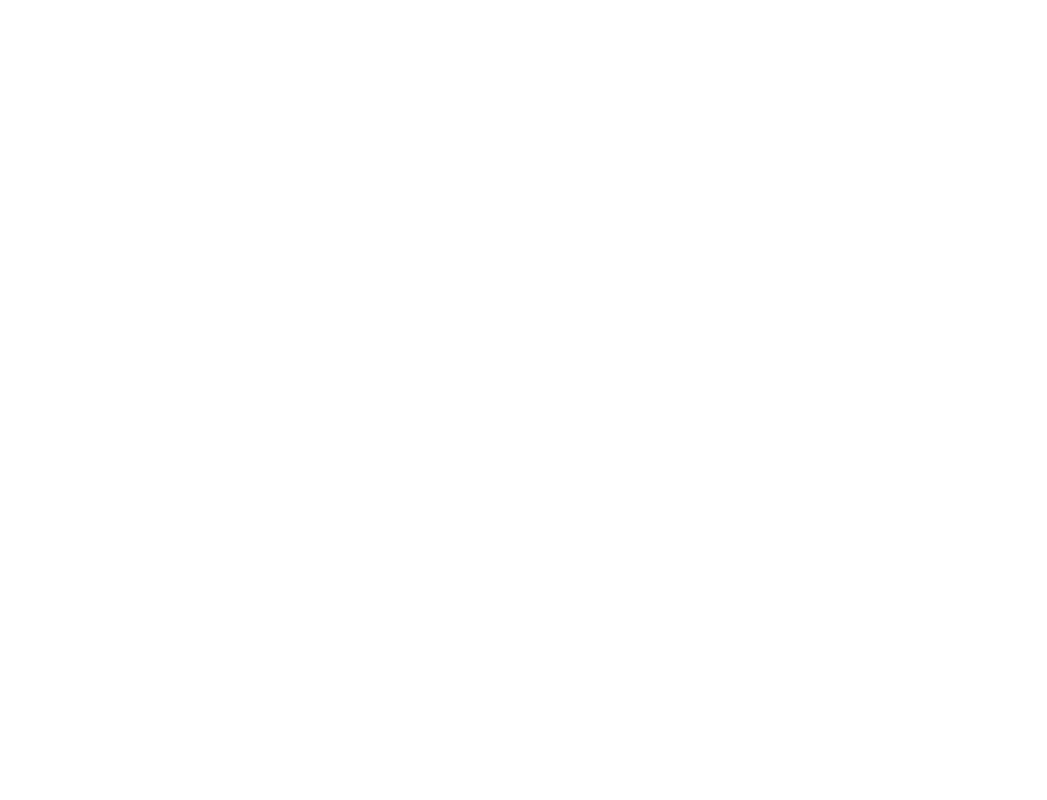
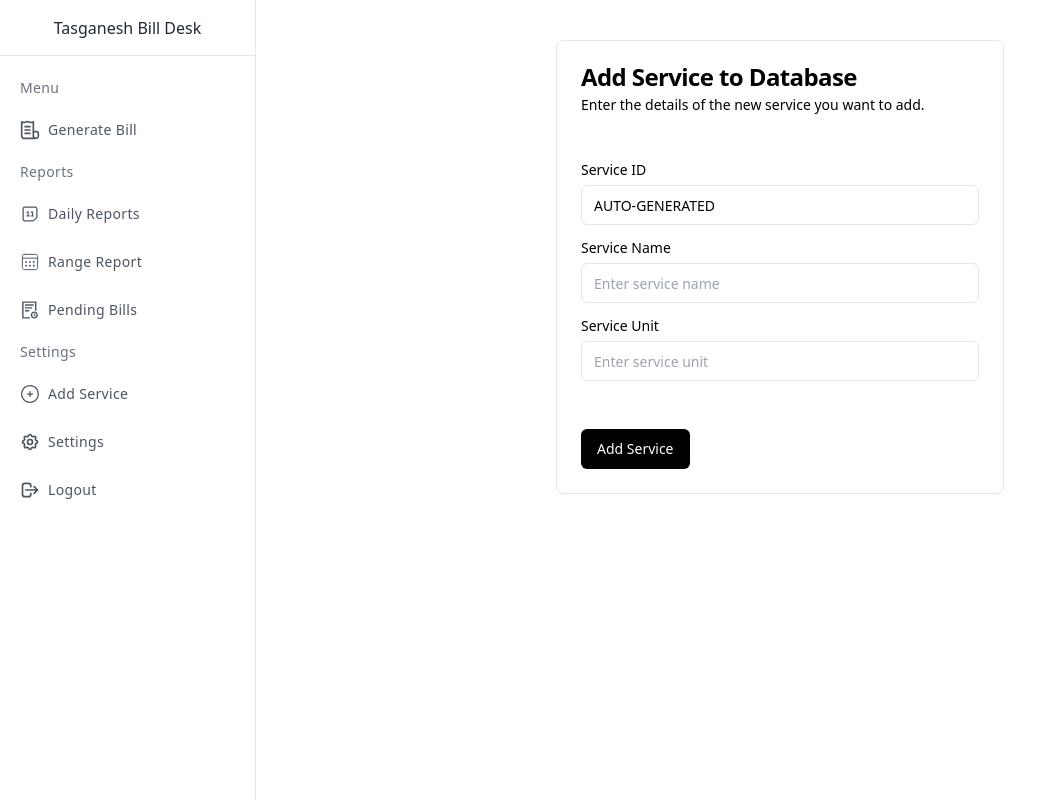
Before and after one commit to realshantanu/tasganesh_bill_desk, a React (Create React App) app: page /add-service in a window 1280 px wide. Before the commit this address had no page. Shown: the whole page, without its empty margins (0-1047 px from the left). Built offline with nearby package versions, Linux system fonts and the light colour scheme.

Commit message:
[ADDED]Add new service page and update sidebar link

```diff
--- a/src/App.js
+++ b/src/App.js
@@ -4,6 +4,7 @@
 import DailyReport from "./pages/dailyReport";
 import MonthlyReport from "./pages/monthlyReport";
 import PendingBills from "./pages/pendingBills";
+import AddServicePage from "./pages/addService";
 
 function App() {
   return (
@@ -14,6 +15,7 @@
           <Route path="/daily-report" element={<DailyReport />} />
           <Route path="/range-report" element={<MonthlyReport />} />
           <Route path="/pending-bills" element={<PendingBills />} />
+          <Route path="/add-service" element={<AddServicePage />} />
         </Routes>
       </Router>
     </>
--- /dev/null
+++ b/src/components/addService.jsx
@@ -0,0 +1,78 @@
+export default function AddService() {
+  return (
+    <>
+      <div class="w-full max-w-md mx-auto">
+        <div
+          class="rounded-lg border bg-card text-card-foreground shadow-sm"
+          data-v0-t="card"
+        >
+          <div class="flex flex-col space-y-1.5 p-6">
+            <h3 class="whitespace-nowrap text-2xl font-semibold leading-none tracking-tight">
+              Add Service to Database
+            </h3>
+            <p class="text-sm text-muted-foreground">
+              Enter the details of the new service you want to add.
+            </p>
+          </div>
+          <div class="p-6">
+            <form class="grid gap-4">
+              <div class="grid gap-2">
+                <label
+                  class="text-sm font-medium leading-none peer-disabled:cursor-not-allowed peer-disabled:opacity-70"
+                  for="serviceId"
+                >
+                  Service ID
+                </label>
+                <input
+                  class="flex h-10 w-full rounded-md border border-input bg-background px-3 py-2 text-sm ring-offset-background file:border-0 file:bg-transparent file:text-sm file:font-medium placeholder:text-muted-foreground focus-visible:outline-none focus-visible:ring-2 focus-visible:ring-ring focus-visible:ring-offset-2 disabled:cursor-not-allowed disabled:opacity-50"
+                  id="serviceId"
+                  disabled=""
+                  type="text"
+                  value="AUTO-GENERATED"
+                />
+              </div>
+              <div class="grid gap-2">
+                <label
+                  class="text-sm font-medium leading-none peer-disabled:cursor-not-allowed peer-disabled:opacity-70"
+                  for="serviceName"
+                >
+                  Service Name
+                </label>
+                <input
+                  class="flex h-10 w-full rounded-md border border-input bg-background px-3 py-2 text-sm ring-offset-background file:border-0 file:bg-transparent file:text-sm file:font-medium placeholder:text-muted-foreground focus-visible:outline-none focus-visible:ring-2 focus-visible:ring-ring focus-visible:ring-offset-2 disabled:cursor-not-allowed disabled:opacity-50"
+                  id="serviceName"
+                  placeholder="Enter service name"
+                  type="text"
+                />
+              </div>
+              <div class="grid gap-2">
+                <label
+                  class="text-sm font-medium leading-none peer-disabled:cursor-not-allowed peer-disabled:opacity-70"
+                  for="serviceUnit"
+                >
+                  Service Unit
+                </label>
+                <input
+                  class="flex h-10 w-full rounded-md border border-input bg-background px-3 py-2 text-sm ring-offset-background file:border-0 file:bg-transparent file:text-sm file:font-medium placeholder:text-muted-foreground focus-visible:outline-none focus-visible:ring-2 focus-visible:ring-ring focus-visible:ring-offset-2 disabled:cursor-not-allowed disabled:opacity-50"
+                  id="serviceUnit"
+                  placeholder="Enter service unit"
+                  type="text"
+                />
+              </div>
+            </form>
+          </div>
+          <div class="flex items-center p-6">
+            <div class="flex justify-end">
+              <button
+                class="inline-flex items-center justify-center whitespace-nowrap rounded-md text-sm font-medium ring-offset-background transition-colors focus-visible:outline-none focus-visible:ring-2 focus-visible:ring-ring focus-visible:ring-offset-2 disabled:pointer-events-none disabled:opacity-50 bg-black text-white hover:bg-black/90 h-10 px-4 py-2"
+                type="submit"
+              >
+                Add Service
+              </button>
+            </div>
+          </div>
+        </div>
+      </div>
+    </>
+  );
+}
--- a/src/components/billForm.jsx
+++ b/src/components/billForm.jsx
@@ -1,6 +1,4 @@
 import { useState, useEffect } from "react";
-import { Page, Text, View, Document, StyleSheet } from "@react-pdf/renderer";
-import { PDFViewer } from "@react-pdf/renderer";
 
 import axios from "axios";
 
--- a/src/components/sideBar.jsx
+++ b/src/components/sideBar.jsx
@@ -216,30 +216,45 @@
                 </div>
               </li>
               <li>
+                <Link to="/add-service">
                   <a
-                  href="#"
                     class="relative flex flex-row items-center h-11 focus:outline-none hover:bg-gray-50 text-gray-600 hover:text-gray-800 border-l-4 border-transparent hover:border-indigo-500 pr-6"
                   >
                     <span class="inline-flex justify-center items-center ml-4">
                       <svg
-                      class="w-5 h-5"
+                        className="w-5 h-5"
+                        width="64px"
+                        height="64px"
+                        viewBox="0 0 24 24"
                         fill="none"
-                      stroke="currentColor"
-                      viewBox="0 0 24 24"
                         xmlns="http://www.w3.org/2000/svg"
                       >
-                      <path
+                        <g id="SVGRepo_bgCarrier" stroke-width="0"></g>
+                        <g
+                          id="SVGRepo_tracerCarrier"
                           stroke-linecap="round"
                           stroke-linejoin="round"
-                        stroke-width="2"
-                        d="M16 7a4 4 0 11-8 0 4 4 0 018 0zM12 14a7 7 0 00-7 7h14a7 7 0 00-7-7z"
-                      ></path>
+                        ></g>
+                        <g id="SVGRepo_iconCarrier">
+                          {" "}
+                          <path
+                            d="M12.75 9C12.75 8.58579 12.4142 8.25 12 8.25C11.5858 8.25 11.25 8.58579 11.25 9L11.25 11.25H9C8.58579 11.25 8.25 11.5858 8.25 12C8.25 12.4142 8.58579 12.75 9 12.75H11.25V15C11.25 15.4142 11.5858 15.75 12 15.75C12.4142 15.75 12.75 15.4142 12.75 15L12.75 12.75H15C15.4142 12.75 15.75 12.4142 15.75 12C15.75 11.5858 15.4142 11.25 15 11.25H12.75V9Z"
+                            fill="#4b5563"
+                          ></path>{" "}
+                          <path
+                            fill-rule="evenodd"
+                            clip-rule="evenodd"
+                            d="M12 1.25C6.06294 1.25 1.25 6.06294 1.25 12C1.25 17.9371 6.06294 22.75 12 22.75C17.9371 22.75 22.75 17.9371 22.75 12C22.75 6.06294 17.9371 1.25 12 1.25ZM2.75 12C2.75 6.89137 6.89137 2.75 12 2.75C17.1086 2.75 21.25 6.89137 21.25 12C21.25 17.1086 17.1086 21.25 12 21.25C6.89137 21.25 2.75 17.1086 2.75 12Z"
+                            fill="#4b5563"
+                          ></path>{" "}
+                        </g>
                       </svg>
                     </span>
                     <span class="ml-2 text-sm tracking-wide truncate">
-                    Profile
+                      Add Service
                     </span>
                   </a>
+                </Link>
               </li>
               <li>
                 <a
--- /dev/null
+++ b/src/pages/addService.jsx
@@ -0,0 +1,17 @@
+import Sidebar from "../components/sideBar";
+import AddService from "../components/addService";
+
+export default function AddServicePage() {
+  return (
+    <>
+    <div className="flex flex-row">
+        <div className="w-1/4">
+          <Sidebar />
+        </div>
+        <div className="w-3/4 pr-10 pt-10 pb-10">
+          <AddService />
+        </div>
+      </div>
+    </>
+  );
+}
```
Lines whose indentation alone changed are shown as unchanged.
